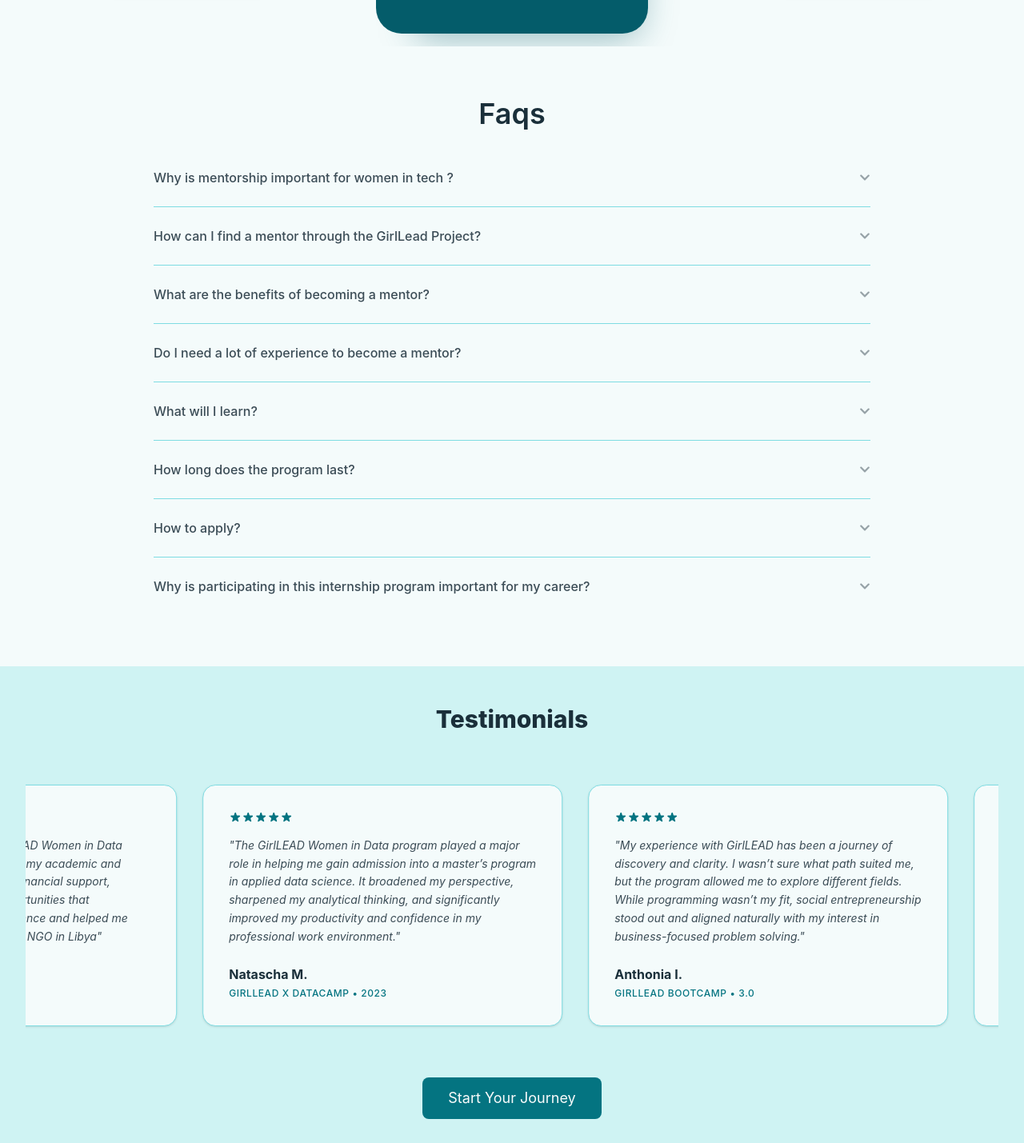
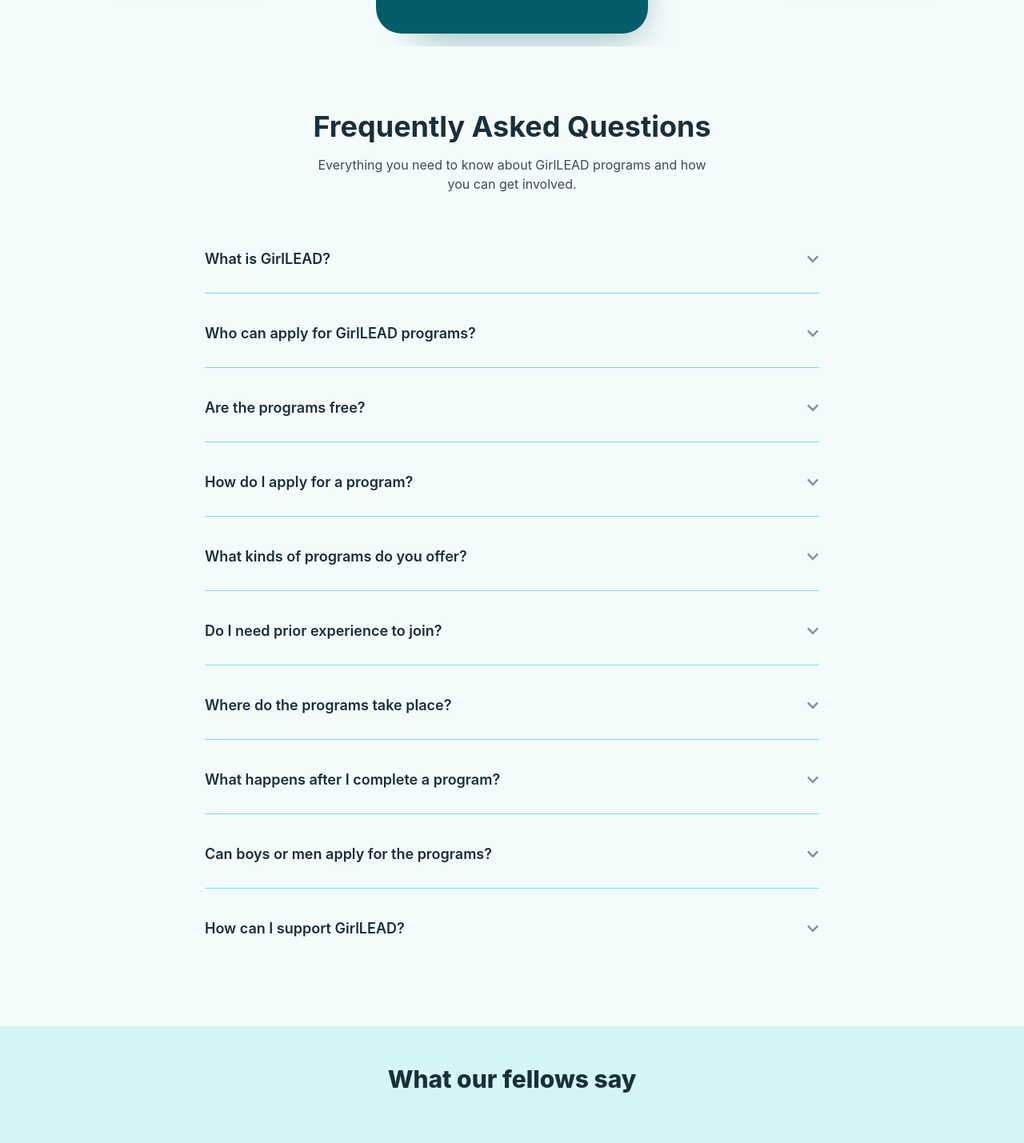
Before and after one commit to The-GirlLEAD-Talent-Accelerator/GirlLEAD_Website_Revamp, a React (Vite) app: page /programs in a window 1280 px wide. Shown: the part 3443-4872 px from the top of the page at 80% size. Built offline with nearby package versions, Linux system fonts and the light colour scheme.

Commit message:
feat: updated FAQ accordion, refactored Testimonials for flexibility, layered map images, and made footer year dynamic

```diff
--- a/src/components/Contact.jsx
+++ b/src/components/Contact.jsx
@@ -273,7 +273,7 @@ export default function Contact() {
           transition={{ duration: 0.6, delay: 1.2 }}
           viewport={{ once: true }}
         >
-          All rights reserved, GirlLEAD Talent Accelerator, 2025
+          All rights reserved, GirlLEAD Talent Accelerator, {new Date().getFullYear()}
         </Motion.div>
       </div>
 
--- a/src/components/Testimonial.jsx
+++ b/src/components/Testimonial.jsx
@@ -80,7 +80,11 @@ const TestimonialCard = ({ testimonial, index, isMobile }) => (
   </Motion.div>
 );
 
-const Testimonial = ({ className }) => {
+const Testimonial = ({
+  title = "Testimonials",
+  showButton = true,
+  className = "bg-bg-soft"
+}) => {
   const [isMobile, setIsMobile] = useState(false);
   const [activeIndex, setActiveIndex] = useState(0);
 
@@ -100,7 +104,7 @@ const Testimonial = ({ className }) => {
   };
 
   return (
-    <div className={`${className || "bg-bg-soft"} w-full m-auto py-12 overflow-hidden transition-colors`}>
+    <div className={`${className} w-full m-auto py-12 overflow-hidden transition-colors`}>
       <div className="max-w-full mx-auto px-4 sm:px-6 lg:px-8">
         <Motion.h2
           className="text-3xl font-extrabold text-center text-text-main mb-12"
@@ -109,7 +113,7 @@ const Testimonial = ({ className }) => {
           transition={{ duration: 0.6, delay: 0.2 }}
           viewport={{ once: true }}
         >
-          Testimonials
+          {title}
         </Motion.h2>
 
         {!isMobile ? (
@@ -187,9 +191,8 @@ const Testimonial = ({ className }) => {
           </div>
         )}
 
-        <div
-          className="flex justify-center mt-12"
-        >
+        {showButton && (
+          <div className="flex justify-center mt-12">
             <Button
               variant="primary"
               size="lg"
@@ -198,6 +201,7 @@ const Testimonial = ({ className }) => {
               Start Your Journey
             </Button>
           </div>
+        )}
       </div>
     </div>
   );
--- /dev/null
+++ b/src/components/common/AccordionItem.jsx
@@ -0,0 +1,38 @@
+import { motion as Motion, AnimatePresence } from "framer-motion";
+import { FaChevronDown } from "react-icons/fa";
+
+const AccordionItem = ({ question, answer, isOpen, onClick }) => {
+  return (
+    <div className="border-b border-border-soft last:border-b-0 pb-2">
+      <button
+        onClick={onClick}
+        className="w-full flex justify-between items-center py-5 text-left transition-colors duration-200 focus:outline-none group"
+      >
+        <span className={`font-semibold text-base md:text-lg transition-colors duration-200 ${isOpen ? 'text-brand-primary' : 'text-text-main group-hover:text-brand-primary'}`}>
+          {question}
+        </span>
+        <span className={`shrink-0 ml-4 transition-transform duration-300 ${isOpen ? 'rotate-180 text-brand-primary' : 'text-text-muted opacity-60'}`}>
+          <FaChevronDown className="w-4 h-4" />
+        </span>
+      </button>
+
+      <AnimatePresence>
+        {isOpen && (
+          <Motion.div
+            initial={{ height: 0, opacity: 0 }}
+            animate={{ height: "auto", opacity: 1 }}
+            exit={{ height: 0, opacity: 0 }}
+            transition={{ duration: 0.3, ease: [0.04, 0.62, 0.23, 0.98] }}
+            className="overflow-hidden"
+          >
+            <div className="bg-bg-card p-5 rounded-2xl text-text-muted leading-relaxed mb-4 text-sm md:text-base">
+              {answer}
+            </div>
+          </Motion.div>
+        )}
+      </AnimatePresence>
+    </div>
+  );
+};
+
+export default AccordionItem;
--- a/src/components/programs/FaqSection.jsx
+++ b/src/components/programs/FaqSection.jsx
@@ -1,121 +1,87 @@
 import { useState } from "react";
-import { AnimatePresence } from "framer-motion";
-import { FaChevronDown, FaChevronUp } from "react-icons/fa";
+import AccordionItem from "../common/AccordionItem";
 
 const faqs = [
     {
-        question: "Why is mentorship important for women in tech ?",
-        answer:
-            "Mentorship provides guidance, support and encouragement especially in tech fields. A mentor can help you navigate challenges, build confidence and connect you to great networks.",
+        question: "What is GirlLEAD?",
+        answer: "GirlLEAD is a social enterprise dedicated to empowering girls and young women with leadership, entrepreneurship, and technology skills, enabling them to reach their full potential and contribute to solving global challenges."
     },
     {
-        question: "How can I find a mentor through the GirlLead Project?",
-        answer:
-            "You can find a mentor by applying to our specific mentorship programs when cohorts open, or by actively participating in our community networking events where successful women in tech volunteer their time.",
+        question: "Who can apply for GirlLEAD programs?",
+        answer: "Our programs are open to girls and young women, especially those from underserved communities, typically between the ages of 13 to 30. Each program has its own eligibility criteria, which will be clearly stated in the application form."
     },
     {
-        question: "What are the benefits of becoming a mentor?",
-        answer:
-            "As a mentor, you give back to the community, refine your leadership and communication skills, expand your own professional network, and empower the next generation of women technologists.",
+        question: "Are the programs free?",
+        answer: "Most of our programs are fully funded and free for participants, while others are highly subsidized, thanks to our partners and sponsors. Where there are costs, we provide clear information upfront."
     },
     {
-        question: "Do I need a lot of experience to become a mentor?",
-        answer:
-            "Not necessarily! While senior experience is valuable, peer mentorship and mid-level guidance are incredibly impactful. If you have navigated early career challenges, you have valuable insights to share.",
+        question: "How do I apply for a program?",
+        answer: "Simply visit our Programs page, choose the program you’re interested in, and click the application link. Each program has its own Google Form link for easy registration."
     },
     {
-        question: "What will I learn?",
-        answer:
-            "Mentorship provides guidance, support and encouragement especially in tech fields. A mentor can help you navigate challenges, build confidence and connect you to great networks.",
-        isHighlighted: true,
+        question: "What kinds of programs do you offer?",
+        answer: (
+            <div>
+                <p>We run programs in three main areas:</p>
+                <ul className="list-disc ml-5 mt-2 space-y-2">
+                    <li><span className="font-medium">Technology:</span> digital skills, coding, data science, STEM exposure</li>
+                    <li><span className="font-medium">Social Entrepreneurship:</span> business skills, innovation, problem-solving</li>
+                    <li><span className="font-medium">Leadership:</span> personal development, communication, community leadership</li>
+                </ul>
+            </div>
+        )
     },
     {
-        question: "How long does the program last?",
-        answer:
-            "Our structured mentorship programs typically run for 3 to 6 months, depending on the specific track. However, many mentor-mentee relationships organically continue long after the official program ends.",
+        question: "Do I need prior experience to join?",
+        answer: "No prior experience is required for most programs. We welcome beginners who are eager to learn, as well as those looking to deepen their skills."
     },
     {
-        question: "How to apply?",
-        answer:
-            "To apply, simply navigate to the registration portal linked on our Programs page when a cohort is actively recruiting. Make sure you meet the criteria and submit your application before the deadline.",
+        question: "Where do the programs take place?",
+        answer: "Programs may be held in-person in select locations or virtually, depending on the track. Details are always included in the application form."
     },
     {
-        question: "Why is participating in this internship program important for my career?",
-        answer:
-            "Participating in an internship provides hands-on, practical experience that bridges the gap between theoretical knowledge and real-world application, making you much more competitive in the job market.",
+        question: "What happens after I complete a program?",
+        answer: "Graduates join the GirlLEAD Fellows Network, gaining access to possible mentorship, advanced opportunities, and a supportive community of young leaders and changemakers."
+    },
+    {
+        question: "Can boys or men apply for the programs?",
+        answer: "Our programs are primarily designed for girls and young women. However, some initiatives may welcome wider participation depending on the theme and partners. When the program is open to boys and men, the application will indicate so."
+    },
+    {
+        question: "How can I support GirlLEAD?",
+        answer: "You can support us by volunteering, mentoring, partnering, or donating. Visit our “Join Us” page for details."
     }
 ];
 
 export default function FaqSection() {
     const [openIndex, setOpenIndex] = useState(null);
 
-    const toggleAccordion = (index) => {
+    const handleToggle = (index) => {
         setOpenIndex(openIndex === index ? null : index);
     };
 
     return (
-        <section className="bg-bg-mute py-16 px-4 md:px-6">
-            <div className="max-w-4xl mx-auto">
-                <h2 className="text-3xl sm:text-4xl font-semibold text-text-main text-center mb-10">
-                    Faqs
-                </h2>
+        <section className="bg-bg-mute py-20 px-4 md:px-6">
+            <div className="max-w-3xl mx-auto">
+                <div className="text-center mb-12">
+                    <h2 className="text-3xl sm:text-4xl font-bold text-text-main mb-4">
+                        Frequently Asked Questions
+                    </h2>
+                    <p className="text-text-muted max-w-lg mx-auto">
+                        Everything you need to know about GirlLEAD programs and how you can get involved.
+                    </p>
+                </div>
 
                 <div className="space-y-4">
-                    {faqs.map((faq, index) => {
-                        const isOpen = openIndex === index;
-                        // The image shows the 5th item "What will I learn?" has a teal background for the answer content
-                        const isHighlightedContent = faq.isHighlighted;
-
-                        return (
-                            <div
-                                key={index}
-                                className="border-b border-border-soft pb-4 last:border-b-0"
-                            >
-                                <button
-                                    className="w-full flex justify-between items-center text-left py-2 focus:outline-none"
-                                    onClick={() => toggleAccordion(index)}
-                                >
-                                    <span
-                                        className={`font-medium text-sm sm:text-base transition-colors duration-200 ${isOpen ? "text-brand-primary" : "text-text-muted"
-                                            }`}
-                                    >
-                                        {faq.question}
-                                    </span>
-                                    <span
-                                        className={`ml-4 shrink-0 transition-colors duration-200 ${isOpen ? "text-brand-primary" : "text-text-muted opacity-50"
-                                            }`}
-                                    >
-                                        {isOpen ? (
-                                            <FaChevronUp className="w-3.5 h-3.5" />
-                                        ) : (
-                                            <FaChevronDown className="w-3.5 h-3.5" />
-                                        )}
-                                    </span>
-                                </button>
-
-                                <AnimatePresence>
-                                    {isOpen && (
-                                        <motion.div
-                                            initial={{ height: 0, opacity: 0 }}
-                                            animate={{ height: "auto", opacity: 1 }}
-                                            exit={{ height: 0, opacity: 0 }}
-                                            transition={{ duration: 0.3, ease: "easeInOut" }}
-                                            className="overflow-hidden"
-                                        >
-                                            <div
-                                                className={`mt-4 p-4 text-sm sm:text-base leading-relaxed ${isHighlightedContent
-                                                    ? "bg-brand-primary text-text-onBrand rounded-md"
-                                                    : "text-text-muted opacity-90"
-                                                    }`}
-                                            >
-                                                {faq.answer}
-                                            </div>
-                                        </motion.div>
-                                    )}
-                                </AnimatePresence>
-                            </div>
-                        );
-                    })}
+                    {faqs.map((faq, index) => (
+                        <AccordionItem
+                            key={index}
+                            question={faq.question}
+                            answer={faq.answer}
+                            isOpen={openIndex === index}
+                            onClick={() => handleToggle(index)}
+                        />
+                    ))}
                 </div>
             </div>
         </section>
--- a/src/index.css
+++ b/src/index.css
@@ -9,7 +9,6 @@
   --color-bg-soft: #EDFAFA;
   --color-bg-alt: #EBF7F7;
   --color-bg-card: #D5F5F6;
-  --color-bg-pill: #CFF3F3;
 
   /* Brand / accent (light) */
   --color-brand-primary: #047481;
--- a/src/pages/Programs.jsx
+++ b/src/pages/Programs.jsx
@@ -77,7 +77,11 @@ export default function Programs() {
       <WhatWeDo />
       <HowWeWork />
       <FaqSection />
-      <Testimonial className="bg-bg-pill" />
+      <Testimonial
+        title="What our fellows say"
+        showButton={false}
+        className="bg-bg-card"
+      />
       <MapSection />
       <Contact />
     </main>
```
Also changed, not shown: src/components/programs/MapSection.jsx (+16 -7 lines), public/map-fill.svg (added). Lines whose indentation alone changed are shown as unchanged.
